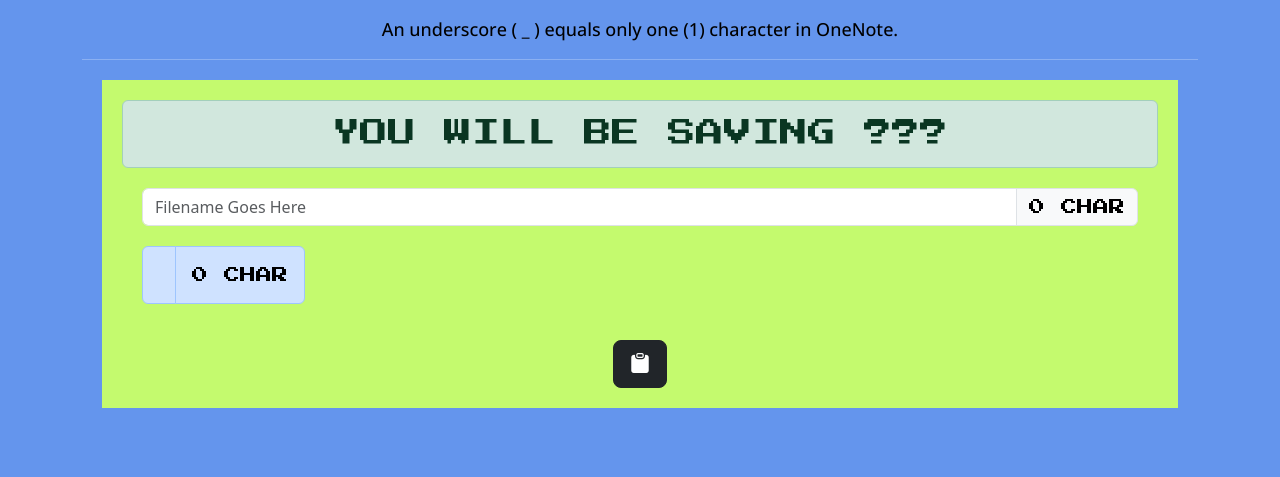
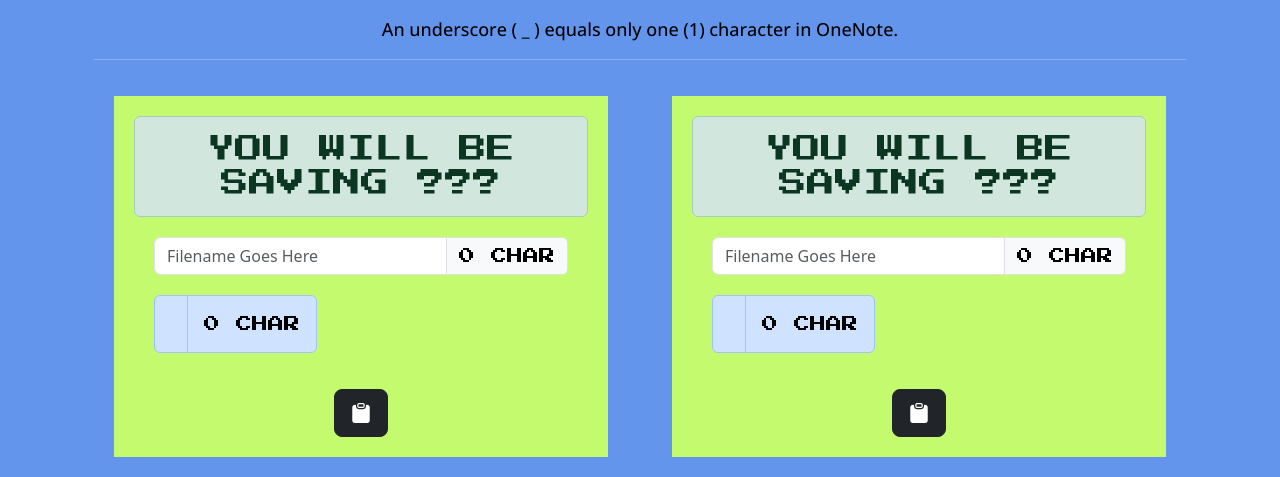
Before and after one commit to ak89mkii/c3-form-app, a website: page index.html in a window 1280 px wide. Shown: the part 400-877 px from the top of the page. Before the commit the page ends 828 px from the top, so only its background shows below. Drawn offline with nearby package versions, Linux system fonts and the light colour scheme.

Commit message:
Added columns.

```diff
--- a/index.html
+++ b/index.html
@@ -34,7 +34,53 @@
                An underscore ( _ ) equals only one (1) character in OneNote.
             </p>
         </div>
-        <hr>
+
+        <div class="container text-center">
+            <hr>
+
+            <div class="row">
+
+            <div class="col">
+                <div class="form">
+
+                    <!-- Undescored name component. -->
+                    <!-- <div class="input-group" id="diffCounter"> -->
+                        <h3 class="alert alert-success" role="alert" id="diffCounter">
+                            YOU WILL BE SAVING ???
+                        </h3>
+                    <!-- </div> -->
+
+
+                    <!-- Input section of old filename. -->
+                    <form>
+                        <div class="input-group mb-3">
+                            <input type="text" class="form-control" placeholder="Filename Goes Here" aria-label="Recipient's username" aria-describedby="basic-addon2" id="oldName">
+                                <span class="input-group-text" id="characterCountOld">
+                                0 CHAR
+                                </span>
+                        </div>
+                    </form>
+
+                    <!-- Undescored name component. -->
+                    <div class="input-group ">
+                        <div class="alert alert-primary" role="alert" id="newName">
+                        </div>
+                        <div class="alert alert-primary" role="alert" id="characterCountNew">
+                            0 CHAR
+                        </div>
+                    </div>
+
+                    <button type="button" class="btn btn-dark btn-lg" id="newButton"><i id="icon" class="bi-clipboard-fill"></i></button>
+
+                    <!-- <p>Gondor vs Vulcan Deployment Test</p> -->
+
+                    <!-- Test -->
+                    <!-- <input id="goku" placeholder="Enter some text" name="name" />
+                    <p id="vegeta"></p> -->
+                </div>
+                </div>
+            <div class="col">
+
         <!-- Converter component section. -->
         <div class="form">
 
@@ -73,6 +119,9 @@
             <!-- <input id="goku" placeholder="Enter some text" name="name" />
             <p id="vegeta"></p> -->
         </div>
+        </div>        </div>
+
+        </div>
         </div>
     </body>
 
```
